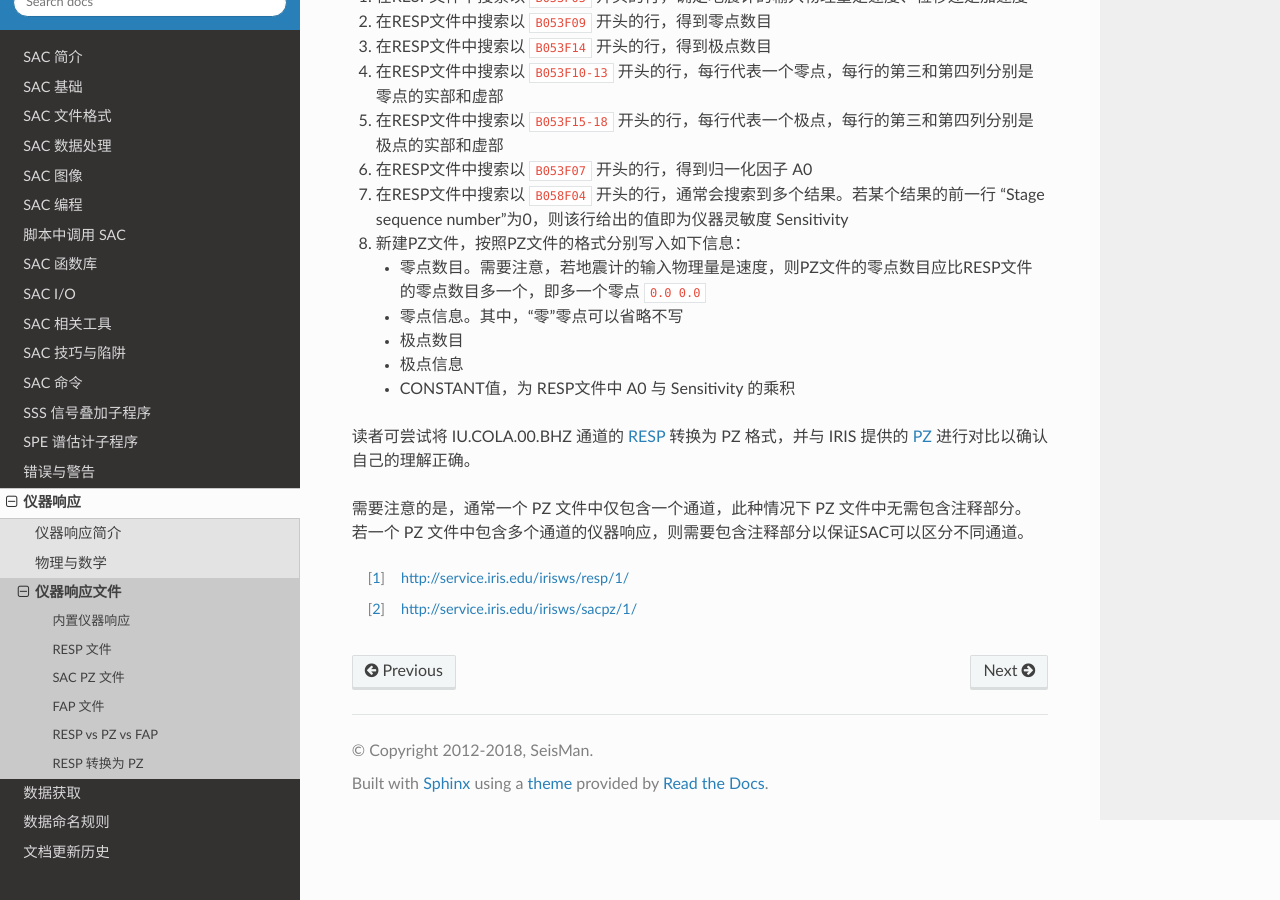
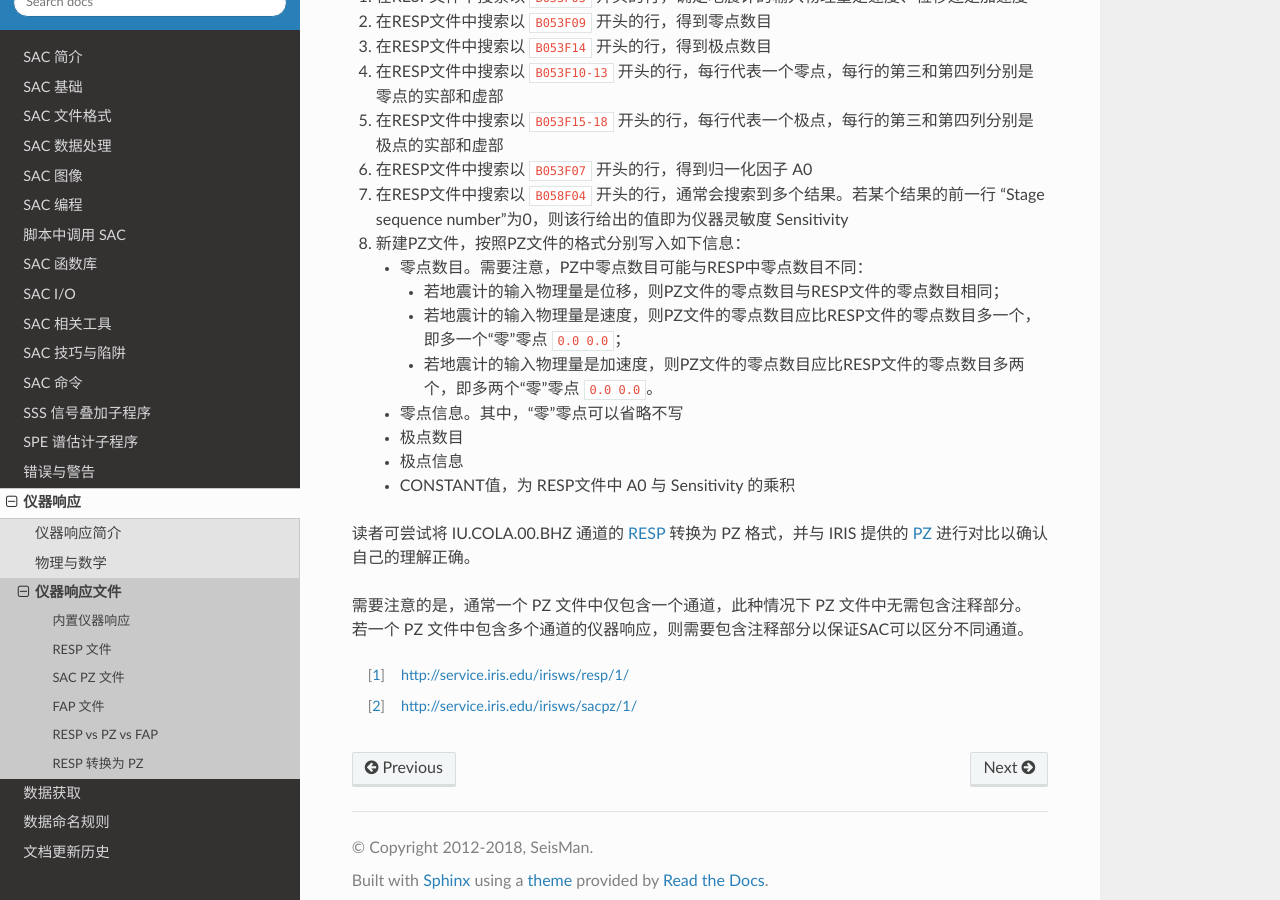
Before and after one commit to seisman/SAC_Docs_zh, a Sphinx documentation site: the page built from source/appendix/resp/resp-file.rst, in a window 1280 px wide and 900 px high, scrolled down 5357 px. Built offline with Sphinx 7.4.7 and the Read the Docs theme 2.0.0, drawn with Linux system fonts in a browser that asks for light colours.

Commit message:
RESP2PZ when unit is accelaration

```diff
--- a/source/appendix/resp/resp-file.rst
+++ b/source/appendix/resp/resp-file.rst
@@ -289,7 +289,12 @@ RESP 转换为 PZ
    “Stage sequence number”为0，则该行给出的值即为仪器灵敏度 Sensitivity
 #. 新建PZ文件，按照PZ文件的格式分别写入如下信息：
 
-   - 零点数目。需要注意，若地震计的输入物理量是速度，则PZ文件的零点数目应比RESP文件的零点数目多一个，即多一个零点 ``0.0 0.0``
+   - 零点数目。需要注意，PZ中零点数目可能与RESP中零点数目不同：
+
+     - 若地震计的输入物理量是位移，则PZ文件的零点数目与RESP文件的零点数目相同；
+     - 若地震计的输入物理量是速度，则PZ文件的零点数目应比RESP文件的零点数目多一个，即多一个“零”零点 ``0.0 0.0``\ ；
+     - 若地震计的输入物理量是加速度，则PZ文件的零点数目应比RESP文件的零点数目多两个，即多两个“零”零点 ``0.0 0.0``\ 。
+
    - 零点信息。其中，“零”零点可以省略不写
    - 极点数目
    - 极点信息
```
